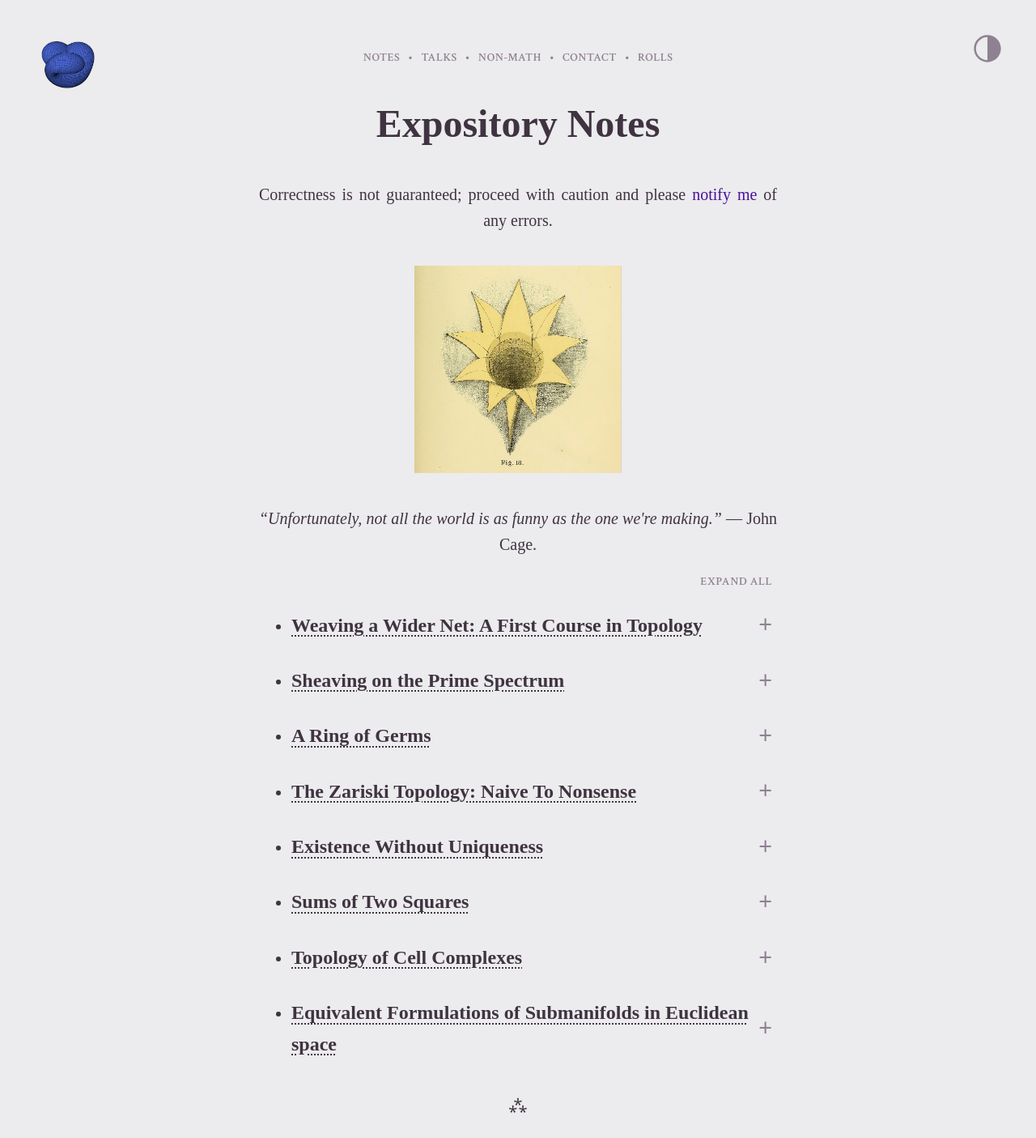
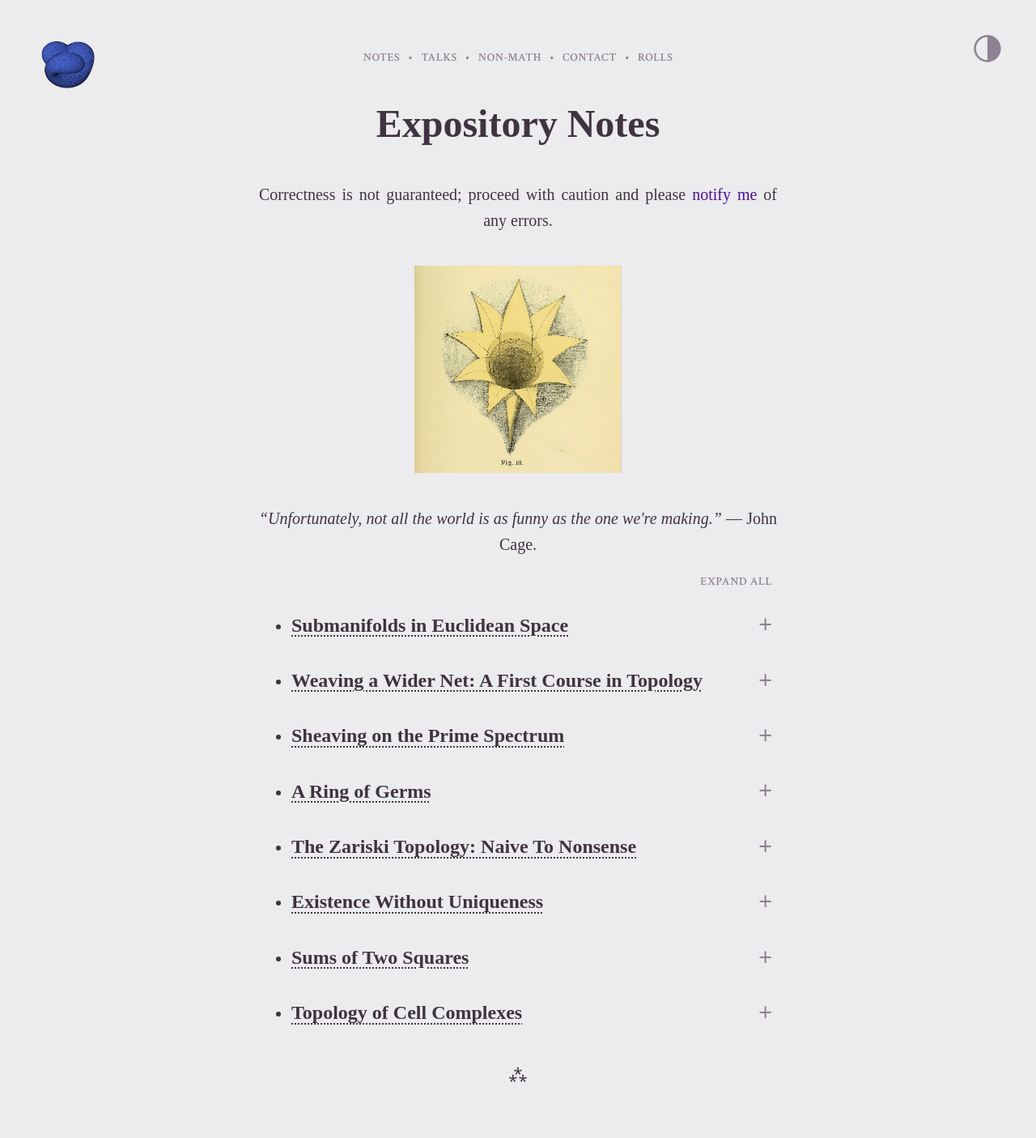
Before and after one commit to williamrygao/williamrygao.github.io, a Jekyll site: the page built from math.md, in a window 1280 px wide. Shown: the whole page at 81% size. Built offline with Jekyll 4.4.1, drawn with Linux system fonts in a browser that asks for light colours; after the commit the page ends 1367 px from its top, so only the background shows below that.

Commit message:
submanifolds revision

```diff
--- a/assets/css/style.css
+++ b/assets/css/style.css
@@ -115,7 +115,6 @@ nav {
 
 nav a {
   color: var(--site-color-light);
-  transition: background-color 0.3s ease;
 }
 
 a {
@@ -123,6 +122,7 @@ a {
   text-decoration: none;
   display: inline;
   margin-right: 0;
+  transition: background-color 0.3s ease;
 }
 
 a:hover {
--- a/math.md
+++ b/math.md
@@ -15,6 +15,31 @@ title: Expository Notes
 </div>
 
 <ul>
+    <li>
+        <div class="post">
+            <div>
+                <h2 class="post-title-row">
+                    <a href="/assets/files/submanifolds.pdf" class="pdf-link" target="_blank">Submanifolds in Euclidean Space</a>
+                    <button class="accordion-btn"></button>
+                </h2>
+            </div>
+            <div class="accordion-panel">
+                <p class="justified-line font3">
+                    <span>
+                        TAGS: differential geometry, differential topology.
+                    </span>
+                    <span class="right">
+                        4 JULY 2025
+                    </span>
+                </p>
+                <p>
+                    Manifolds are the central object of study in differential geometry, and the natural extension of classical geometry on Euclidean (flat) spaces. Although not a precise definition, a manifold is a space that "looks like" Euclidean space on every sufficiently zoomed-in region. Such structures arise in the world around us at an even higher frequency than the over-idealistic Euclidean spaces: the surface of the Earth, the shape of a protein structure, and a doughnut are all examples of manifolds. The theory of manifolds is crucial to philosophical questions ("can an ant distinguish whether it is trawling across a doughnut versus a sphere?") and to our practical understanding of the world we inhabit (most notably in the theory of general relativity).<br>In these notes, we restrict our attention to manifolds that naturally live in Euclidean space. For these objects, the basic tools of calculus (namely the inverse and implicit function theorems) provide four interchangeable criteria for identifying manifold structures.
+                </p>
+                <a href="https://docs.google.com/document/d/1tXLPwD0YQpO9gVpMt1VGUy7qQ1Rde89fsO9sHEwwLdE/edit?usp=sharing" target="_blank">Revision history
+                </a>
+            </div>
+        </div>
+    </li>
     <li>
         <div class="post">
             <div>
@@ -176,29 +201,6 @@ title: Expository Notes
             </div>
         </div>
     </li>
-    <li>
-        <div class="post">
-            <div>
-                <h2 class="post-title-row">
-                    <a href="/assets/files/submanifolds.pdf" class="pdf-link" target="_blank">Equivalent Formulations of Submanifolds in Euclidean space</a>
-                    <button class="accordion-btn"></button>
-                </h2>
-            </div>
-            <div class="accordion-panel">
-                <p class="justified-line font3">
-                    <span>
-                        TAGS: differential geometry.
-                    </span>
-                    <span class="right">
-                        19 DECEMBER 2025
-                    </span>
-                </p>
-                <p>
-                    Manifolds are the central object of study in differential geometry, and the natural extension of classical geometry on Euclidean (flat) spaces. Although not a precise definition, a manifold is a space that "looks like" Euclidean space on every sufficiently zoomed-in region. Such structures arise in the world around us at an even higher frequency than the over-idealistic Euclidean spaces: the surface of the Earth, the shape of a protein structure, and a doughnut are all examples of manifolds. The theory of manifolds is crucial to philosophical questions ("can an ant distinguish whether it is trawling across a doughnut versus a sphere?") and to our practical understanding of the world we inhabit (most notably in the theory of general relativity).<br>In these notes, we restrict our attention to manifolds that naturally live in Euclidean space. For these objects, the basic tools of calculus (namely the inverse and implicit function theorems) provide four interchangeable criteria for identifying manifold structures.
-                </p>
-            </div>
-        </div>
-    </li>
 </ul>
 
 ---
```
Also changed, not shown: 2 other files.
